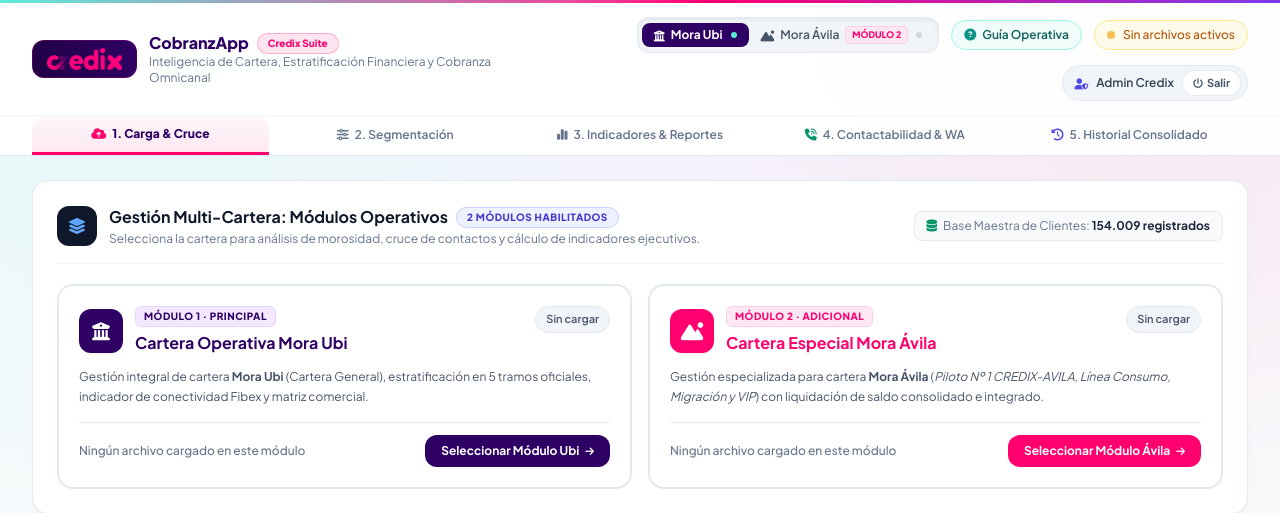
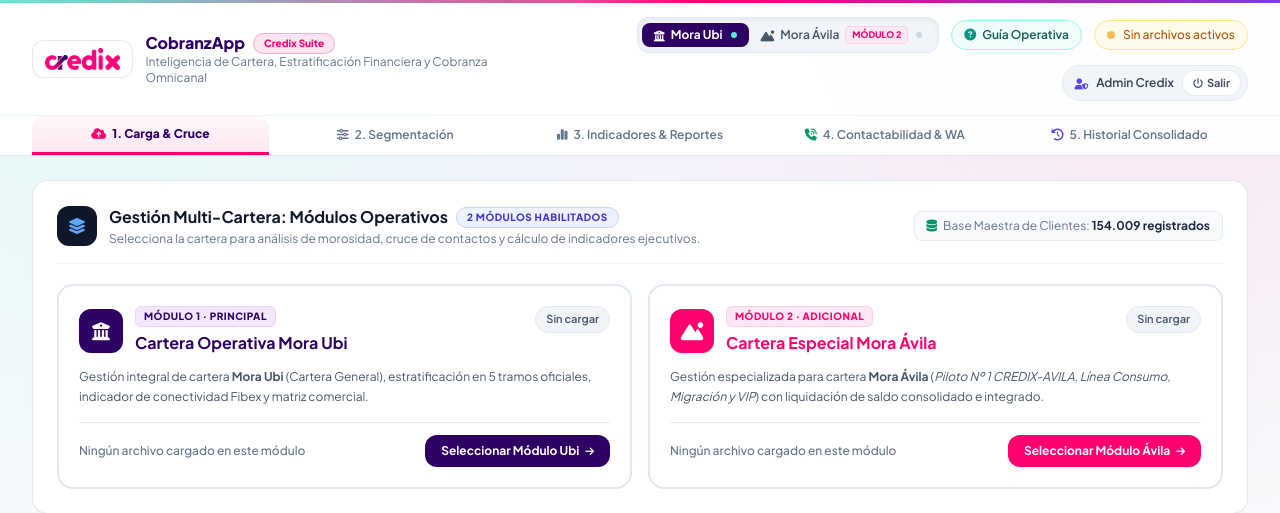
Before and after one commit to francojbe/cobranzapp-, a Python web app: template templates/index.html in a window 1280 px wide. Shown: the top 513 px of the page. Run offline with Jinja, Linux system fonts and the light colour scheme; the template is opened without the code that fills it, so the values that code supplies are empty; some libraries are stand-ins or nearby versions.

Commit message:
style(header): switch Credix logo container background from dark purple to clean white

```diff
--- a/templates/index.html
+++ b/templates/index.html
@@ -80,7 +80,7 @@
     <div class="header-gradient-bar w-full"></div>
     <div class="max-w-7xl mx-auto px-4 sm:px-6 lg:px-8 py-3.5 flex items-center justify-between">
       <div class="flex items-center gap-3">
-        <div class="bg-gradient-to-r from-[#200045] to-[#2e0064] px-3.5 py-1.5 rounded-xl shadow-xs flex items-center justify-center border border-[#ff006e]/20">
+        <div class="bg-white px-3 py-1.5 rounded-xl shadow-2xs flex items-center justify-center border border-slate-200/90 hover:border-slate-300 transition-colors">
           <img src="/static/img/credix/logo.webp" alt="Credix" class="h-6 w-auto object-contain">
         </div>
         <div>
```
